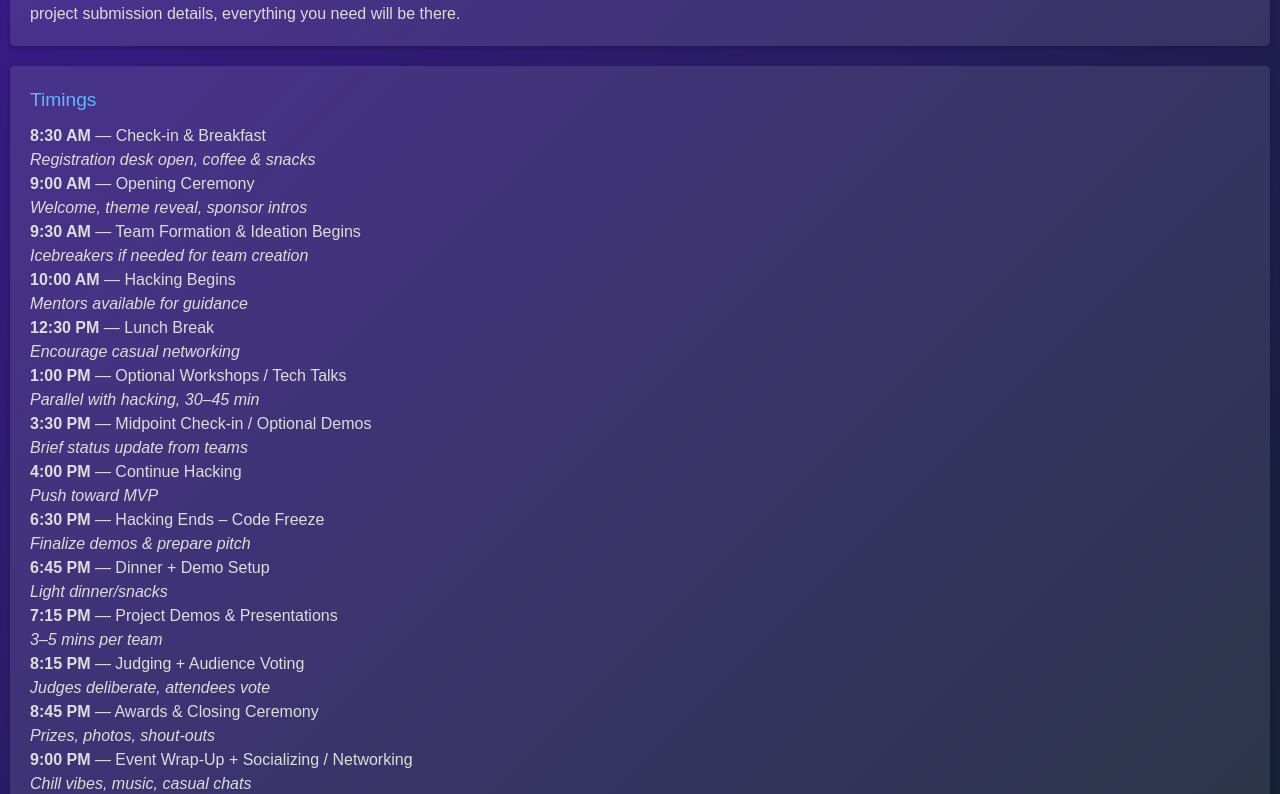
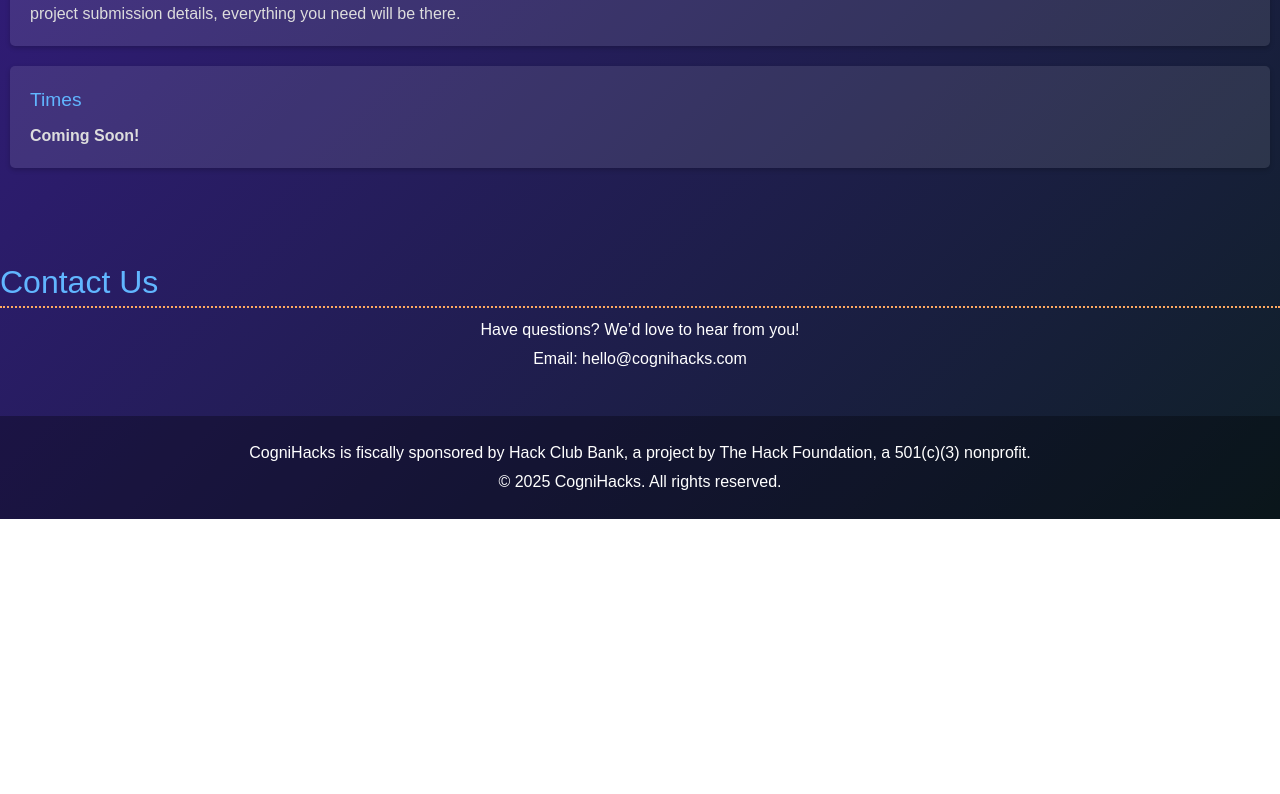
Before and after one commit to wonderspace37/cg_hacks_pre_depoly, a React (Vite) app: page / in a window 1280 px wide. Shown: the part 2986-3780 px from the top of the page. After the commit the page ends 3505 px from the top, so only its background shows below. Built offline with nearby package versions, Linux system fonts and the light colour scheme.

Commit message:
Change schedule to coming soon

```diff
--- a/src/App.tsx
+++ b/src/App.tsx
@@ -218,9 +218,10 @@
           </div>
           <div className="sponsorship-levels">
           <div className="sponsor-card">
-            <h3>Timings</h3>
+            <h3>Times</h3>
             <ul>
-              <li><strong>8:30 AM</strong> — Check-in & Breakfast<br /><em>Registration desk open, coffee & snacks</em></li>
+            <li><strong>Coming Soon!</strong><br /></li>
+              {/* <li><strong>8:30 AM</strong> — Check-in & Breakfast<br /><em>Registration desk open, coffee & snacks</em></li>
               <li><strong>9:00 AM</strong> — Opening Ceremony<br /><em>Welcome, theme reveal, sponsor intros</em></li>
               <li><strong>9:30 AM</strong> — Team Formation & Ideation Begins<br /><em>Icebreakers if needed for team creation</em></li>
               <li><strong>10:00 AM</strong> — Hacking Begins<br /><em>Mentors available for guidance</em></li>
@@ -233,7 +234,7 @@
               <li><strong>7:15 PM</strong> — Project Demos & Presentations<br /><em>3–5 mins per team</em></li>
               <li><strong>8:15 PM</strong> — Judging + Audience Voting<br /><em>Judges deliberate, attendees vote</em></li>
               <li><strong>8:45 PM</strong> — Awards & Closing Ceremony<br /><em>Prizes, photos, shout-outs</em></li>
-              <li><strong>9:00 PM</strong> — Event Wrap-Up + Socializing / Networking<br /><em>Chill vibes, music, casual chats</em></li>
+              <li><strong>9:00 PM</strong> — Event Wrap-Up + Socializing / Networking<br /><em>Chill vibes, music, casual chats</em></li> */}
             </ul>
           </div>
         </div>
```
